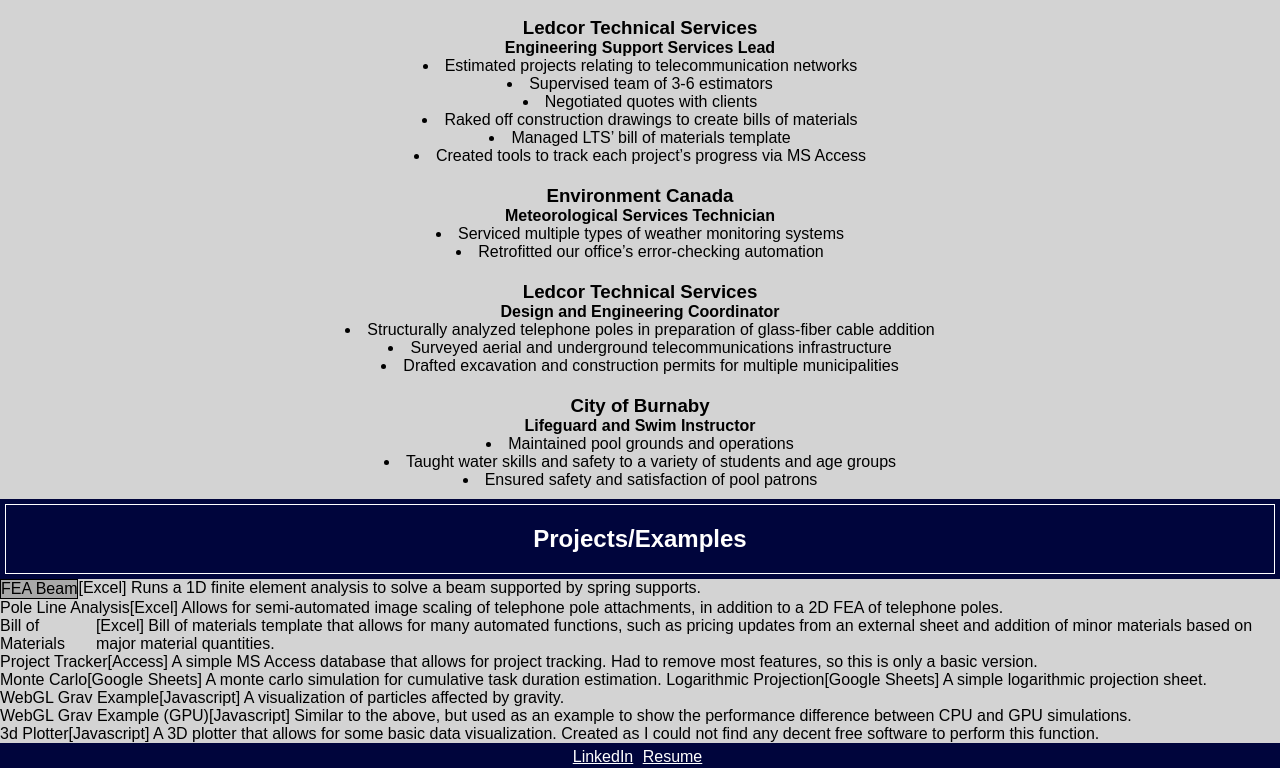
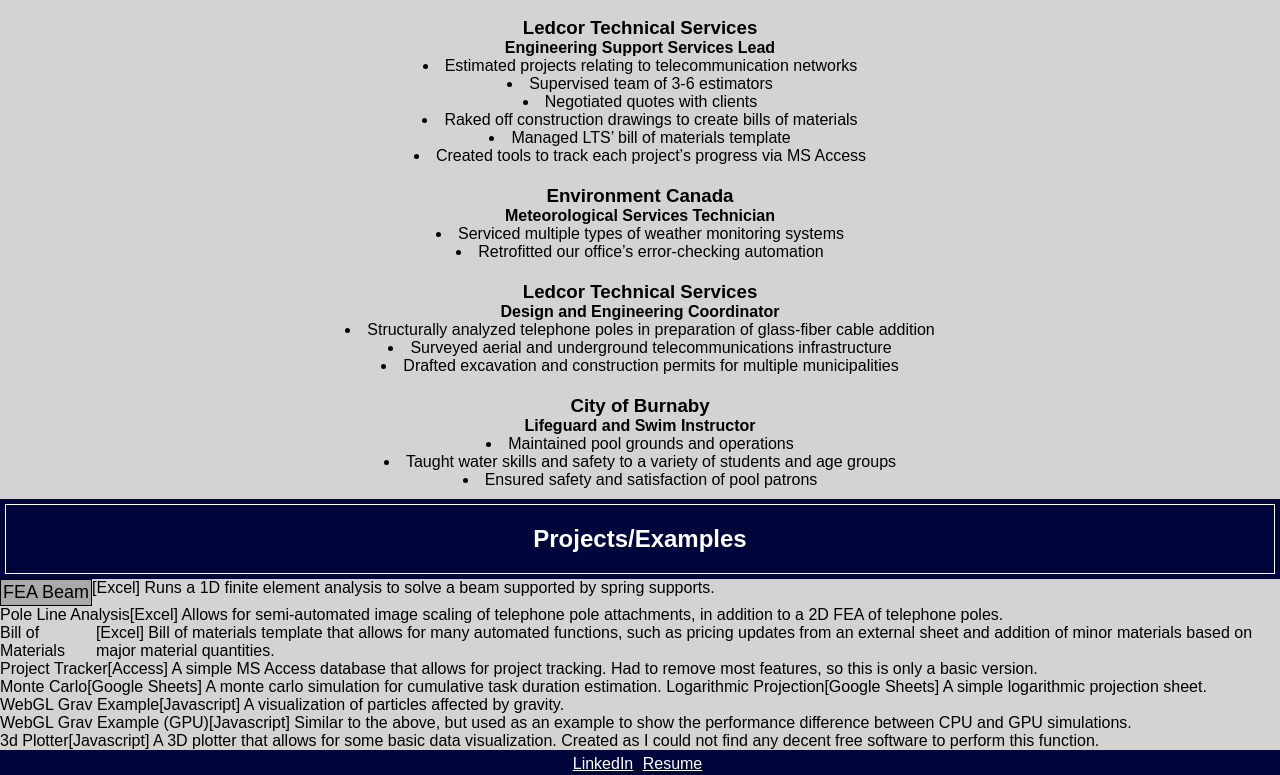
Before and after one commit to kylepickthall/home, a plain HTML site: page index.html in a window 1280 px wide. Shown: the part 1771-2546 px from the top of the page. Drawn offline with Linux system fonts and the light colour scheme.

Commit message:
Update kylepickthallStyle.css

```diff
--- a/kylepickthallStyle.css
+++ b/kylepickthallStyle.css
@@ -102,14 +102,15 @@ section .header {
 }
 #projects .container .workexample {
 	display: inline-flex;
+	margin-bottom: 5px;
 }
 #projects .container a {
-	padding: 0px;
+	padding: 2px;
 	height: auto;
 	width: auto;
 	margin-left: auto;
   	margin-right: auto;
-	font-size: 16px;
+	font-size: 18px;
 	color: black;
 	background-color: darkgrey;
 	text-decoration: none;
```
